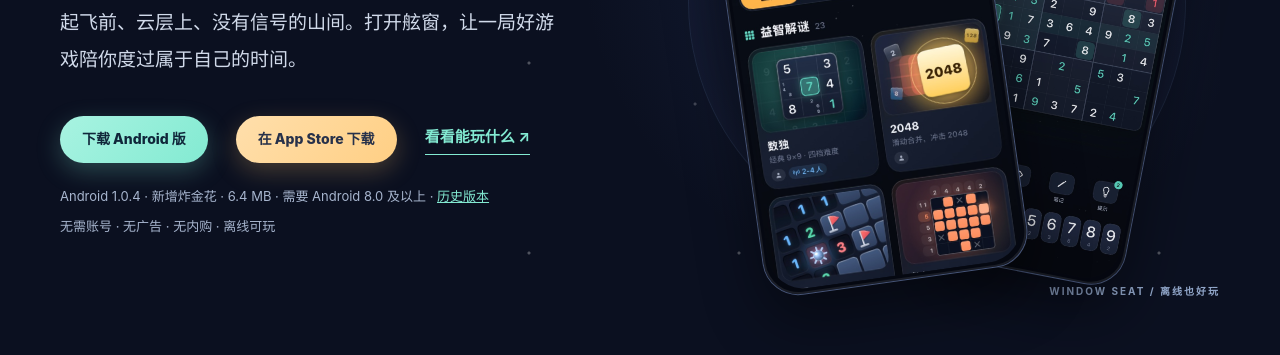
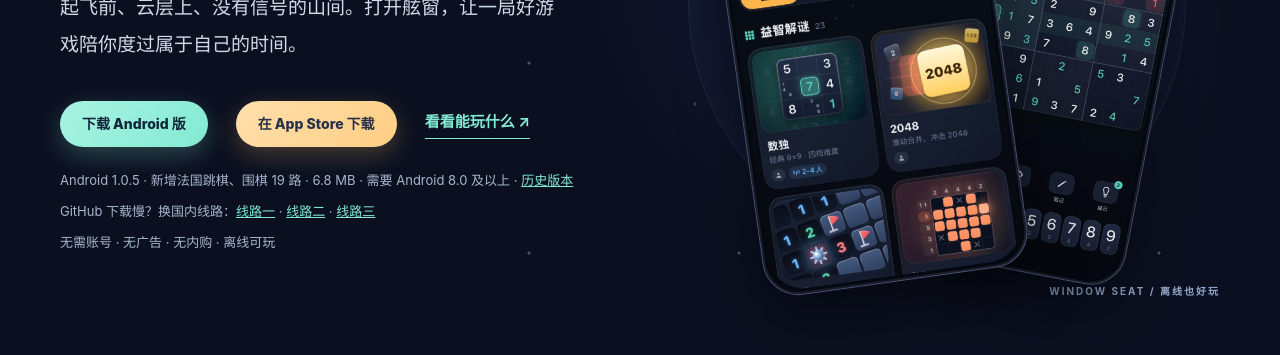
Before and after one commit to gxlself/window-seat-support, a plain HTML site: page index.html in a window 1280 px wide. Shown: the part 445-800 px from the top of the page. Drawn offline with Linux system fonts and the light colour scheme.

Commit message:
Point the Android download at 1.0.5 and add mirror links
Co-Authored-By: Claude Opus 5.5 <noreply@anthropic.com>

```diff
--- a/index.html
+++ b/index.html
@@ -21,8 +21,9 @@
         <p class="eyebrow"><span class="eyebrow-line" aria-hidden="true"></span>为离线时光而作</p>
         <h1>下一段旅程，<br><em>玩点好玩的。</em></h1>
         <p class="lead">起飞前、云层上、没有信号的山间。打开舷窗，让一局好游戏陪你度过属于自己的时间。</p>
-        <div class="hero-actions" id="download"><a class="pill pill-download" href="https://github.com/gxlself/window-seat-support/releases/download/android-v1.0.4/windowseat-android-1.0.4.apk">下载 Android 版</a><a class="pill pill-store" href="https://apps.apple.com/app/id6821641861">在 App Store 下载</a><a class="text-link" href="#games">看看能玩什么 <span aria-hidden="true">↗</span></a></div>
-        <p class="micro release-meta">Android 1.0.4 <span aria-hidden="true">·</span> 新增炸金花 <span aria-hidden="true">·</span> 6.4 MB <span aria-hidden="true">·</span> 需要 Android 8.0 及以上 <span aria-hidden="true">·</span> <a href="https://github.com/gxlself/window-seat-support/releases">历史版本</a></p>
+        <div class="hero-actions" id="download"><a class="pill pill-download" href="https://github.com/gxlself/window-seat-support/releases/download/android-v1.0.5/windowseat-android-1.0.5.apk">下载 Android 版</a><a class="pill pill-store" href="https://apps.apple.com/app/id6821641861">在 App Store 下载</a><a class="text-link" href="#games">看看能玩什么 <span aria-hidden="true">↗</span></a></div>
+        <p class="micro release-meta">Android 1.0.5 <span aria-hidden="true">·</span> 新增法国跳棋、围棋 19 路 <span aria-hidden="true">·</span> 6.8 MB <span aria-hidden="true">·</span> 需要 Android 8.0 及以上 <span aria-hidden="true">·</span> <a href="https://github.com/gxlself/window-seat-support/releases">历史版本</a></p>
+        <p class="micro release-meta">GitHub 下载慢？换国内线路：<a href="https://fastly.jsdelivr.net/gh/gxlself/window-seat-support@main/android/apk/windowseat-android-1.0.5.apk">线路一</a> <span aria-hidden="true">·</span> <a href="https://gcore.jsdelivr.net/gh/gxlself/window-seat-support@main/android/apk/windowseat-android-1.0.5.apk">线路二</a> <span aria-hidden="true">·</span> <a href="https://gxlself.github.io/window-seat-support/android/apk/windowseat-android-1.0.5.apk">线路三</a></p>
         <p class="micro">无需账号 <span aria-hidden="true">·</span> 无广告 <span aria-hidden="true">·</span> 无内购 <span aria-hidden="true">·</span> 离线可玩</p>
       </div>
       <div class="hero-stage">
```
